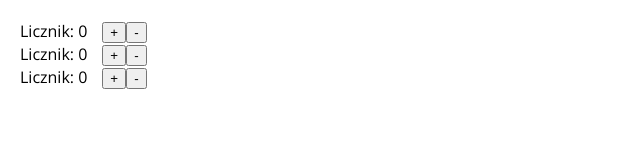
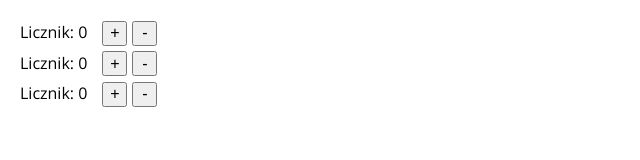
Before and after one commit to katjed/14-6-React-Counters, a website: page index.html in a window 1280 px wide. Shown: the whole page, without its empty margins (0-640 px from the left). Drawn offline with nearby package versions, Linux system fonts and the light colour scheme.

Commit message:
Update style

```diff
--- a/index.html
+++ b/index.html
@@ -2,7 +2,7 @@
 <html lang="pl">
 	<head>
 		<meta charset="UTF-8" />
-		<title>14.6. React - stan i cykle zycia komponentu</title>
+		<title>14.6. React: stan i cykle życia komponentu</title>
 		<link rel="stylesheet" href="css/style.css">
   	</head>
   	<body>
--- a/sass/style.scss
+++ b/sass/style.scss
@@ -13,4 +13,15 @@ body {
 
 span {
 	margin-right: 15px;
+	display: inline-block;
+	height: 25px;
+	line-height: 25px;
 }
+
+button {
+	width: 25px;
+	height: 25px;
+	padding: 0;
+	font-size: 16px;
+	margin: 0 5px 5px 0;
+}
```
Also changed, not shown: css/style.css.
